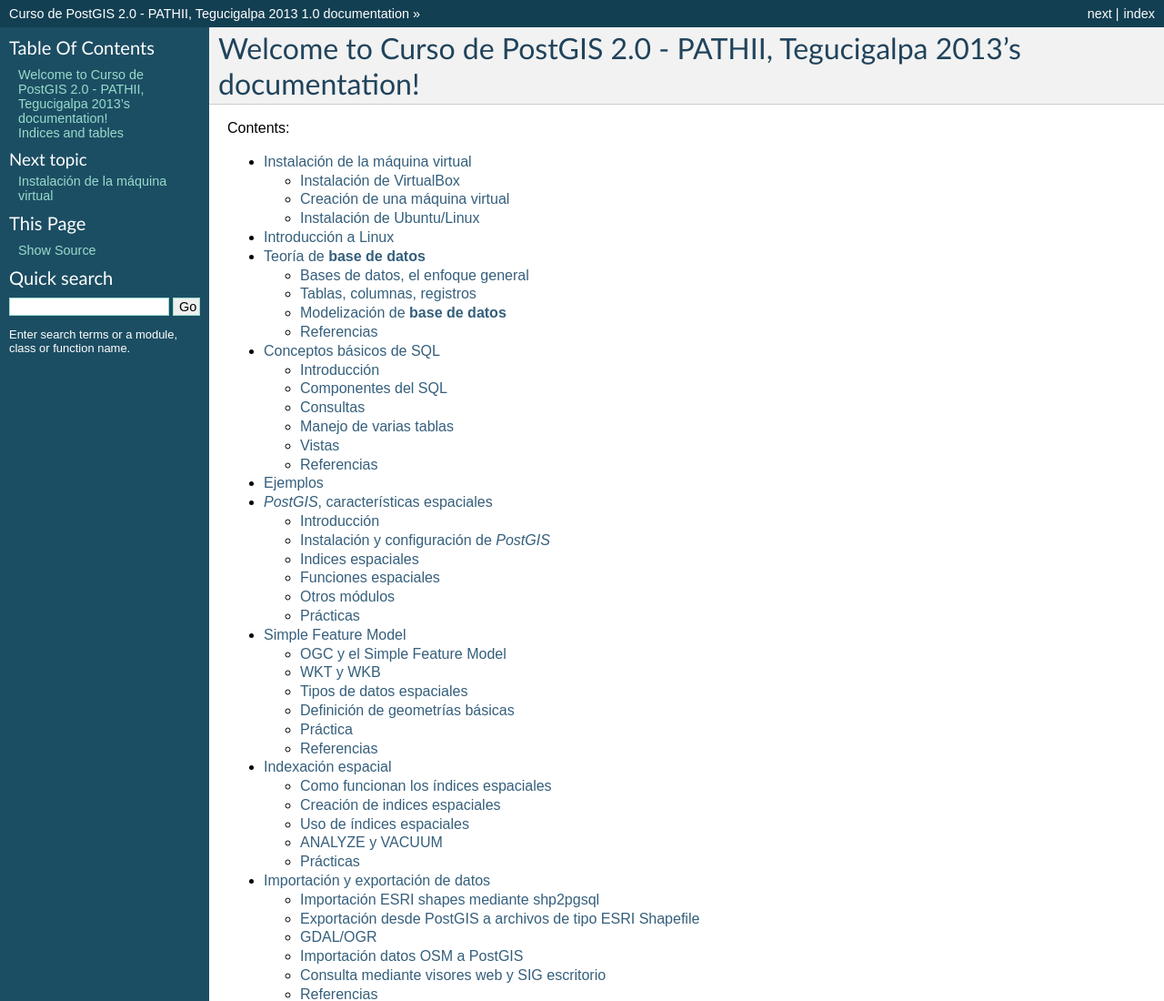
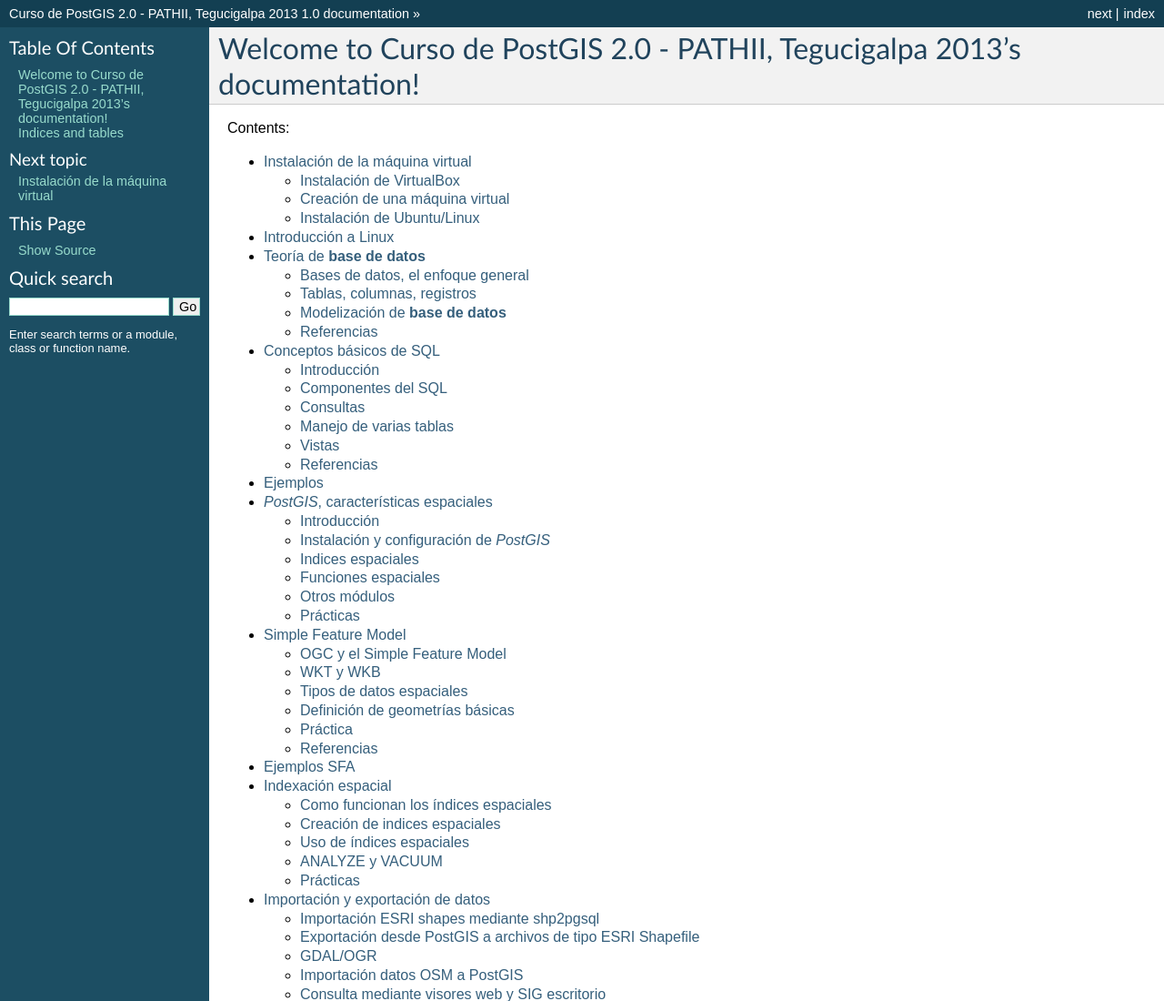
Before and after one commit to michogar/postgis-gn, a plain HTML site: page index.html in a window 1280 px wide. Shown: the top 1100 px of the page at 91% size. Drawn offline with Linux system fonts and the light colour scheme.

Commit message:
Mas sobre SFA añadido al index

```diff
--- a/index.html
+++ b/index.html
@@ -92,6 +92,7 @@
 <li class="toctree-l2"><a class="reference internal" href="postgis-simple-feature-model/simple_feature_model.html#referencias">Referencias</a></li>
 </ul>
 </li>
+<li class="toctree-l1"><a class="reference internal" href="postgis-simple-feature-model/ejemplos.html">Ejemplos SFA</a></li>
 <li class="toctree-l1"><a class="reference internal" href="postgis-indexacion-espacial/indexacion_espacial.html">Indexación espacial</a><ul>
 <li class="toctree-l2"><a class="reference internal" href="postgis-indexacion-espacial/indexacion_espacial.html#como-funcionan-los-indices-espaciales">Como funcionan los índices espaciales</a></li>
 <li class="toctree-l2"><a class="reference internal" href="postgis-indexacion-espacial/indexacion_espacial.html#creacion-de-indices-espaciales">Creación de indices espaciales</a></li>
```
